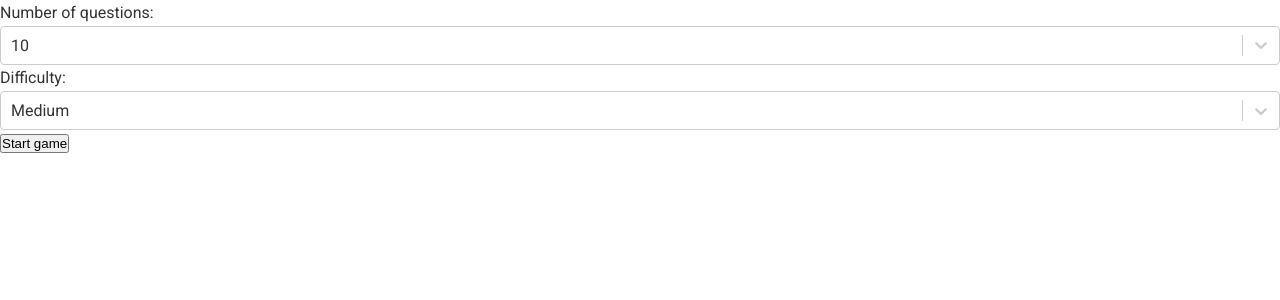
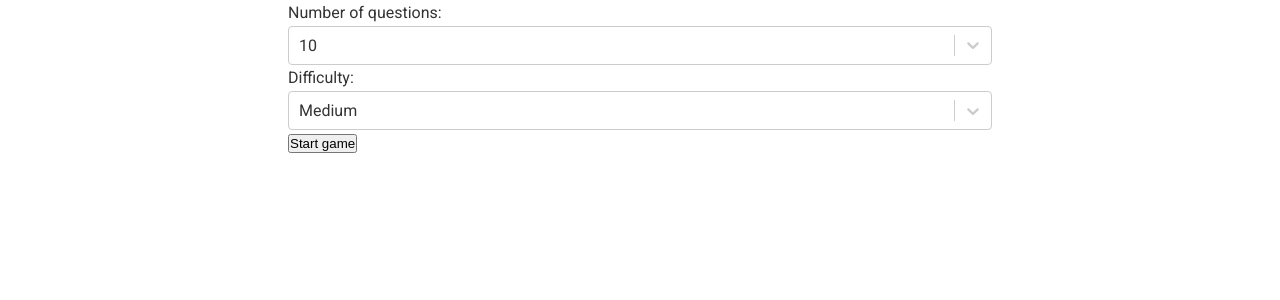
Before and after one commit to zum281/trivialic, a Next.js app: page / in a window 1280 px wide. Shown: the top 300 px of the page. Built offline with nearby package versions, Linux system fonts and the light colour scheme.

Commit message:
feat: layout component

```diff
--- /dev/null
+++ b/src/components/layout/index.ts
@@ -0,0 +1,3 @@
+/** @format */
+
+export { Layout } from './layout'
--- /dev/null
+++ b/src/components/layout/layout.tsx
@@ -0,0 +1,26 @@
+/** @format */
+
+import React, { FunctionComponent as FC } from 'react'
+import Head from 'next/head'
+import styled from '@emotion/styled'
+
+type Props = {
+	children: React.ReactNode
+}
+export const Layout: FC<Props> = ({ children }) => {
+	return (
+		<>
+			<Head>
+				<title>Trivialic</title>
+				<meta name="description" content="Trivia quiz app" />
+			</Head>
+			<Main>{children}</Main>
+		</>
+	)
+}
+
+const Main = styled.main`
+	margin: 0 auto;
+	max-width: 768px;
+	padding: 0 32px;
+`
--- a/src/pages/_app.tsx
+++ b/src/pages/_app.tsx
@@ -5,6 +5,7 @@ import { GlobalStyle } from '../style/global'
 import { QueryClient, QueryClientProvider } from '@tanstack/react-query'
 import { ReactQueryDevtools } from '@tanstack/react-query-devtools'
 import { GameProvider } from '../context/game-context'
+import { Layout } from '../components/layout'
 
 const queryClient = new QueryClient()
 
@@ -13,8 +14,10 @@ function MyApp({ Component, pageProps }: AppProps) {
 		<QueryClientProvider client={queryClient}>
 			<ReactQueryDevtools initialIsOpen={false} />
 			<GameProvider>
-				<GlobalStyle />
-				<Component {...pageProps} />
+				<Layout>
+					<GlobalStyle />
+					<Component {...pageProps} />
+				</Layout>
 			</GameProvider>
 		</QueryClientProvider>
 	)
```
Also changed, not shown: src/components/answer/answer.tsx (+5 -3 lines).
